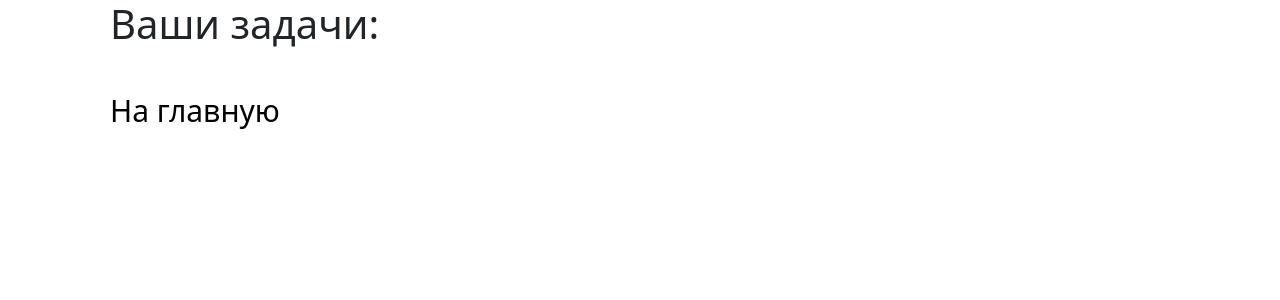
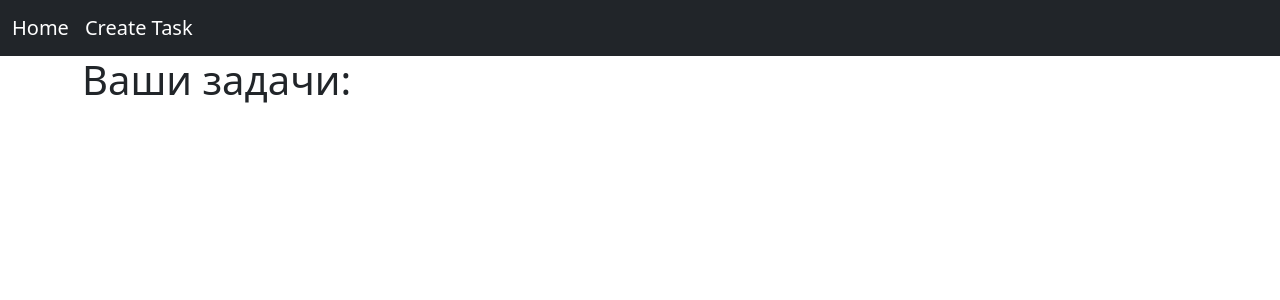
Before and after one commit to dadya12/Remodel_lesson52, a Django app: page /task_page/ in a window 1280 px wide. Shown: the top 300 px of the page. Run offline with Django 5.2, Linux system fonts and the light colour scheme; data that the repository does not hold is empty; parts of the project's set-up code (start-up, migrations or seed data) failed here and were passed over.

Commit message:
Выполнил 3 этап

```diff
--- /dev/null
+++ b/webapp/templates/base.html
@@ -0,0 +1,35 @@
+<!DOCTYPE html>
+<html lang="en">
+<head>
+    <meta charset="utf-8">
+    <meta name="viewport" content="width=device-width, initial-scale=1">
+    <title>{% block title %}Task{% endblock %}</title>
+    <link href="https://cdn.jsdelivr.net/npm/bootstrap@5.3.3/dist/css/bootstrap.min.css" rel="stylesheet"
+          integrity="sha384-QWTKZyjpPEjISv5WaRU9OFeRpok6YctnYmDr5pNlyT2bRjXh0JMhjY6hW+ALEwIH" crossorigin="anonymous">
+</head>
+<body>
+
+<nav class="navbar navbar-expand-lg bg-dark" data-bs-theme="dark">
+  <div class="container-fluid">
+      <a class="navbar-brand" href="{% url 'home' %}">Home</a>
+    <button class="navbar-toggler" type="button" data-bs-toggle="collapse" data-bs-target="#navbarNavAltMarkup" aria-controls="navbarNavAltMarkup" aria-expanded="false" aria-label="Toggle navigation">
+      <span class="navbar-toggler-icon"></span>
+    </button>
+    <div class="collapse navbar-collapse" id="navbarNavAltMarkup">
+      <div class="navbar-nav">
+          {% block navbar %}{% endblock %}
+      </div>
+    </div>
+  </div>
+</nav>
+
+<div class="container">
+{% block content %}
+{% endblock %}
+</div>
+
+<script src="https://cdn.jsdelivr.net/npm/bootstrap@5.3.3/dist/js/bootstrap.bundle.min.js"
+        integrity="sha384-YvpcrYf0tY3lHB60NNkmXc5s9fDVZLESaAA55NDzOxhy9GkcIdslK1eN7N6jIeHz"
+        crossorigin="anonymous"></script>
+</body>
+</html>
--- a/webapp/templates/task_page.html
+++ b/webapp/templates/task_page.html
@@ -1,14 +1,13 @@
-<!DOCTYPE html>
-<html lang="en">
-<head>
-    <meta charset="utf-8">
-    <meta name="viewport" content="width=device-width, initial-scale=1">
-    <title>Task</title>
-    <link href="https://cdn.jsdelivr.net/npm/bootstrap@5.3.3/dist/css/bootstrap.min.css" rel="stylesheet"
-          integrity="sha384-QWTKZyjpPEjISv5WaRU9OFeRpok6YctnYmDr5pNlyT2bRjXh0JMhjY6hW+ALEwIH" crossorigin="anonymous">
-</head>
-<body>
-<h1 style="margin-left: 110px; margin-bottom: 40px">Вaши задачи:</h1>
+{% extends 'base.html' %}
+
+{% block title %}Tasks{% endblock %}
+
+{% block navbar %}
+    <a class="navbar-brand" href="{% url 'task_create' %}">Create Task</a>
+{% endblock %}
+
+{% block content %}
+    <h1>Вaши задачи:</h1>
     {% for task in tasks %}
         <div class="container">
             <div class="card text-bg-dark mb-3" style="max-width: 18rem;">
@@ -16,16 +15,10 @@
                 <div class="card-body">
                     <h5 class="card-title">{{ task.description }}</h5>
                     <p class="card-text">{{ task.date_done }}</p>
-                <a href="{% url 'task_create' %}" style="text-decoration: none; color: white">Добавить новую задачу</a>
                     <a href="{% url 'detail_view' task.pk %}" style="text-decoration: none; color: white">Подробнее...</a>
                 </div>
             </div>
         </div>
     {% endfor %}
-<a href="{% url 'home' %}" style="text-decoration: none; color:#000; font-size: 30px; margin-left: 110px">На главную</a>
     </div>
-<script src="https://cdn.jsdelivr.net/npm/bootstrap@5.3.3/dist/js/bootstrap.bundle.min.js"
-        integrity="sha384-YvpcrYf0tY3lHB60NNkmXc5s9fDVZLESaAA55NDzOxhy9GkcIdslK1eN7N6jIeHz"
-        crossorigin="anonymous"></script>
-</body>
-</html>
+{% endblock %}
--- a/webapp/views.py
+++ b/webapp/views.py
@@ -1,4 +1,4 @@
-from django.shortcuts import render, get_object_or_404
+from django.shortcuts import render, get_object_or_404, redirect
 
 from django.http import HttpResponse, HttpResponseRedirect
 from django.shortcuts import render
@@ -27,7 +27,7 @@ def task_create(request):
             status=request.POST.get('status'),
             date_done=date_done
         )
-        return HttpResponseRedirect('/task_page')
+        return redirect('task_page')
 
 
 def detail_view(request, *args, pk, **kwargs):
```
Also changed, not shown: webapp/templates/detail_view.html (+10 -18 lines), webapp/templates/task_create.html (+11 -9 lines). Lines whose indentation alone changed are shown as unchanged.
